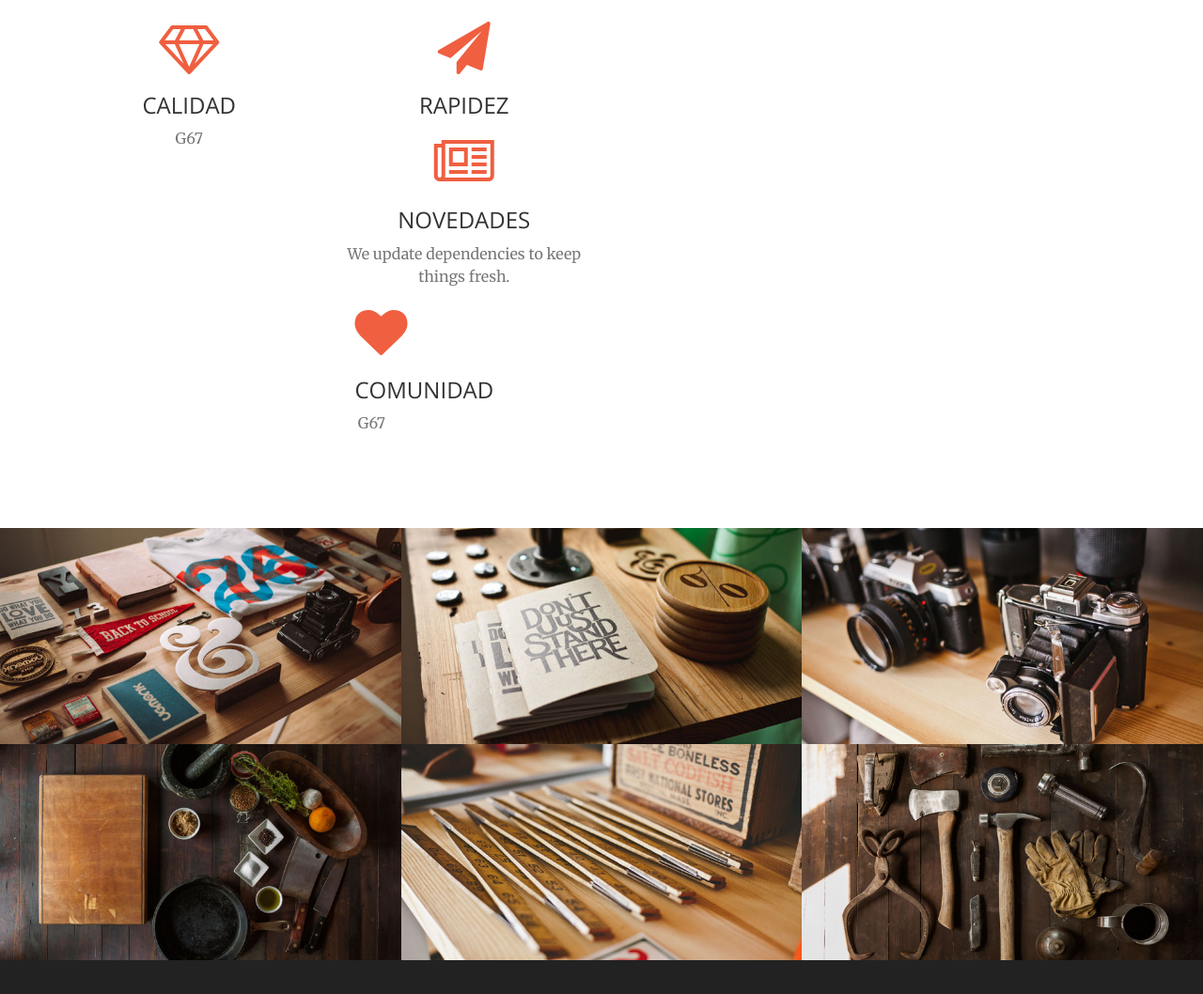
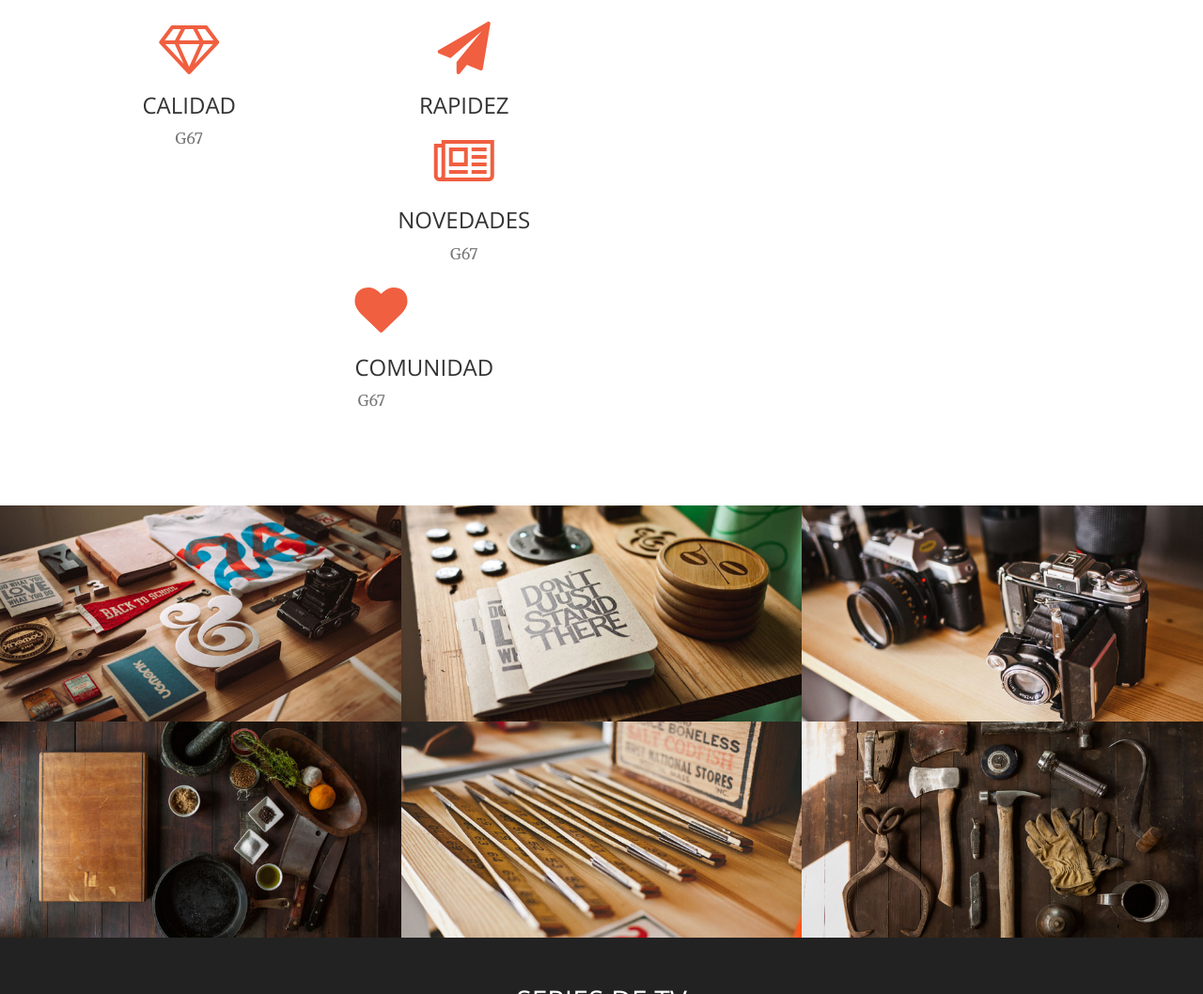
Before and after one commit to games67/G67web, a website: page index.html in a window 1280 px wide. Shown: the part 1343-2401 px from the top of the page at 94% size. Drawn offline with nearby package versions, Linux system fonts and the light colour scheme.

Commit message:
Update index.html

```diff
--- a/index.html
+++ b/index.html
@@ -121,7 +121,7 @@
                     <div class="service-box">
                         <i class="fa fa-4x fa-newspaper-o text-primary sr-icons"></i>
                         <h3>NOVEDADES</h3>
-                        <p class="text-muted">We update dependencies to keep things fresh.</p>
+                        <p class="text-muted">G67</p>
                     </div>
                 </div>
                 <div class="col-lg-3 col-md-6 text-center">
```
